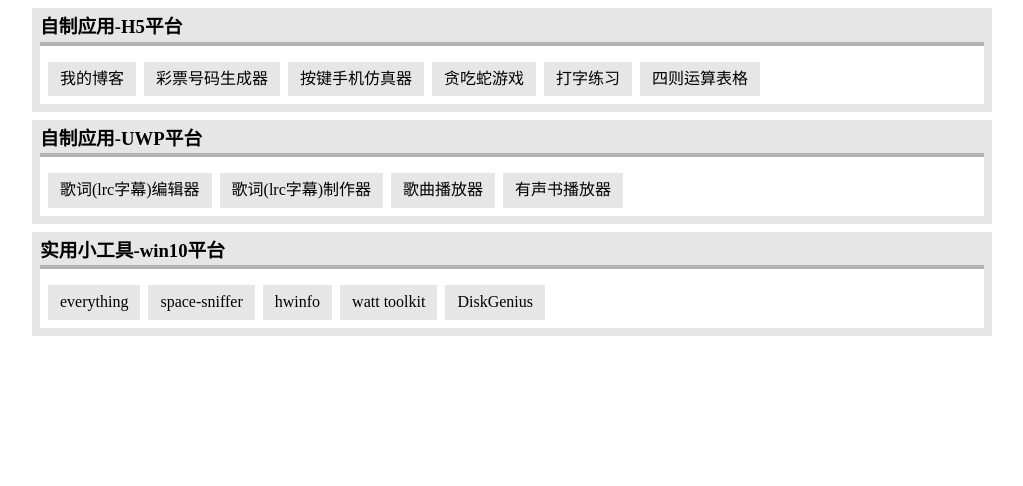
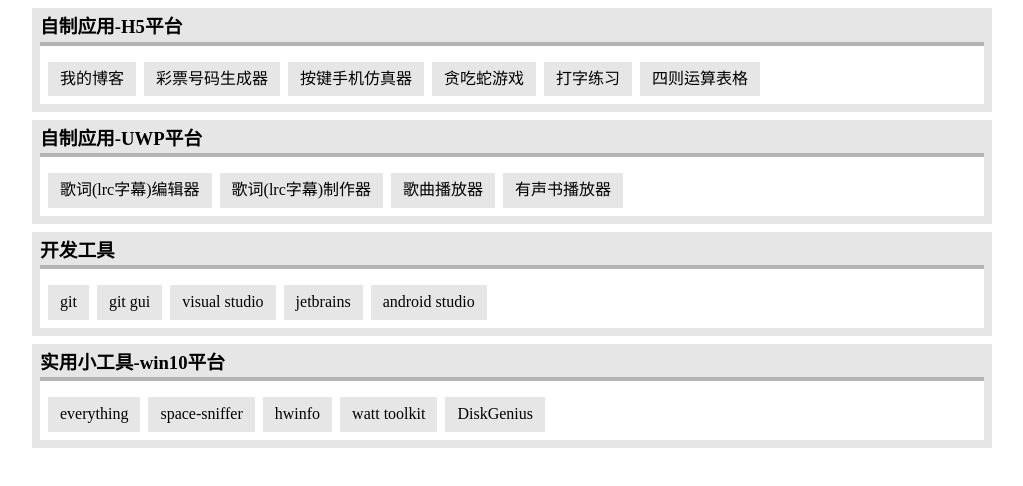
Before and after one commit to kljzndx/navigation, a Vue app: page / in a window 1280 px wide. Shown: the top 486 px of the page, without its empty margins (128-1151 px from the left). Built offline with nearby package versions, Linux system fonts and the light colour scheme.

Commit message:
填充数据：开发工具

```diff
--- a/src/App.vue
+++ b/src/App.vue
@@ -32,6 +32,17 @@
       { text: '歌词(lrc字幕)制作器', link: 'https://www.microsoft.com/store/apps/9NWDP77WF36W' },
       { text: '歌曲播放器', link: 'https://www.microsoft.com/store/apps/9N6406PNNRZS' },
       { text: '有声书播放器', link: 'https://www.microsoft.com/store/apps/9MXKGW577LN7' },
+    ],
+  },
+  {
+    key: 'dev-tools',
+    name: '开发工具',
+    items: [
+      { text: 'git', link: 'https://git-scm.com/' },
+      { text: 'git gui', link: 'https://tortoisegit.org/' },
+      { text: 'visual studio', link: 'https://visualstudio.microsoft.com/' },
+      { text: 'jetbrains', link: 'https://www.jetbrains.com/' },
+      { text: 'android studio', link: 'https://developer.android.google.cn/studio' },
     ],
   },
   {
```
